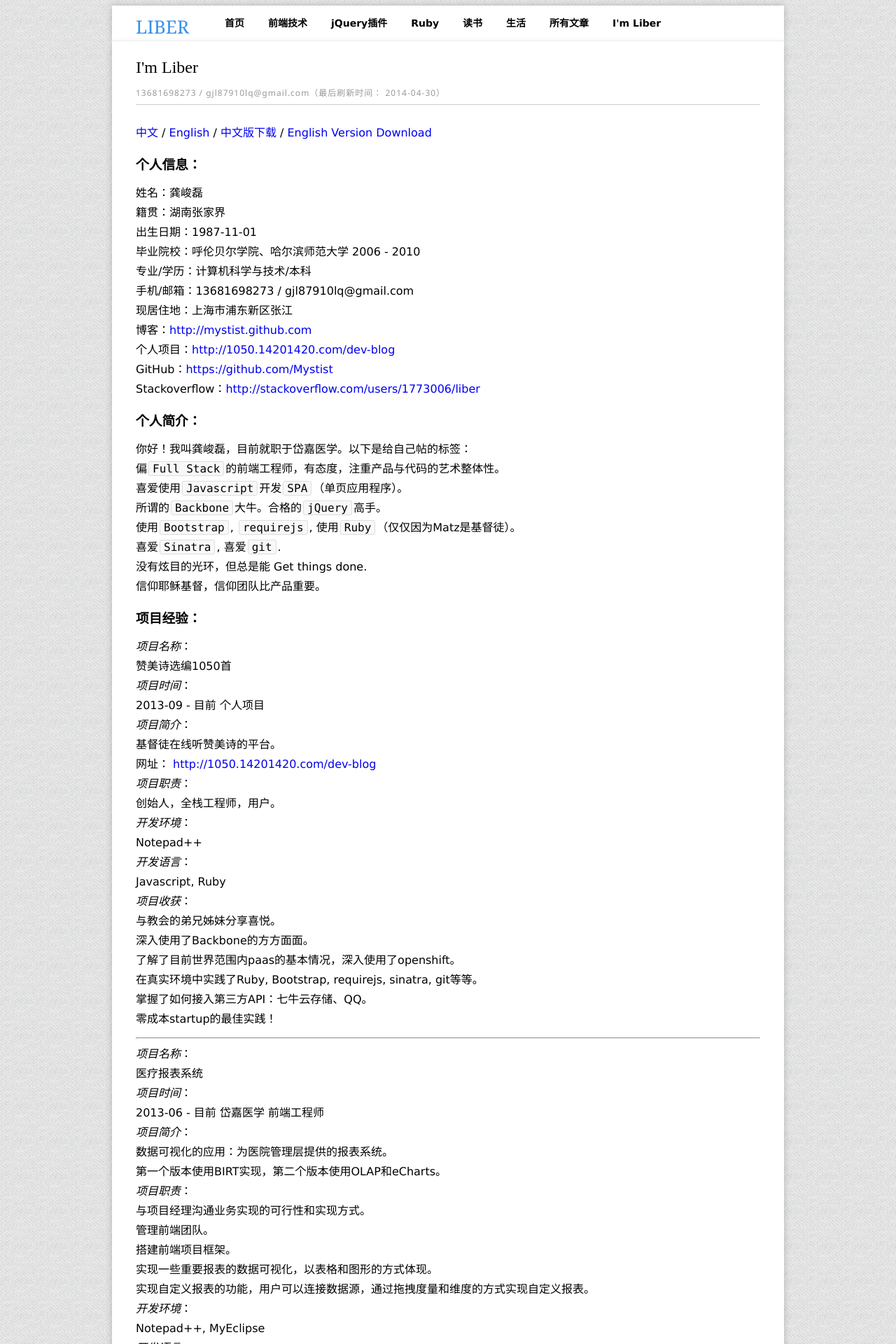
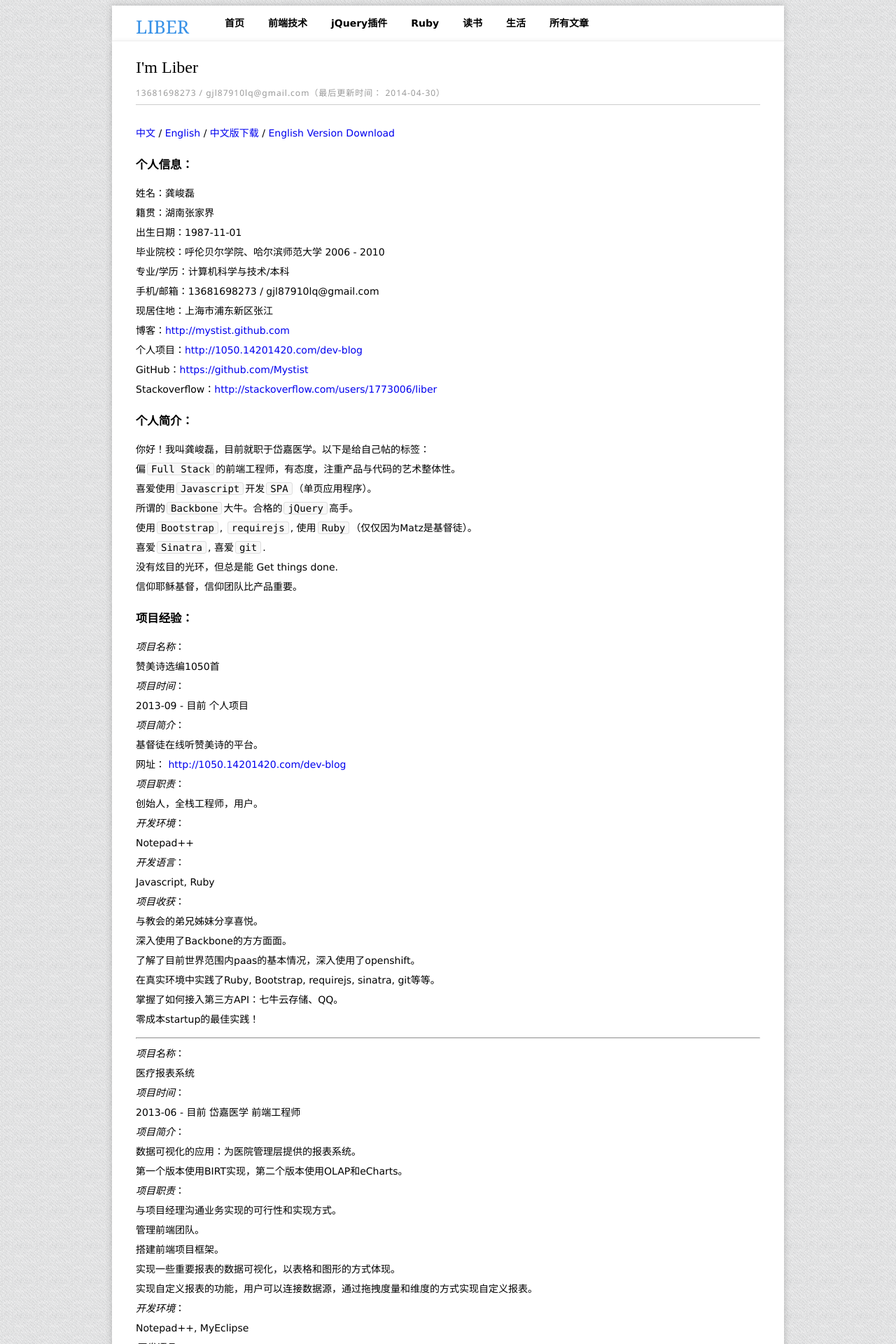
Before and after one commit to mystist/mystist.github.com, a Jekyll site: the page built from liber.md, in a window 1280 px wide. Shown: the top 1920 px of the page at 70% size. Built offline with Jekyll 4.4.1, drawn with Linux system fonts in a browser that asks for light colours; Markdown is read by kramdown in place of the engine named in the settings.

```diff
--- a/_config.yml
+++ b/_config.yml
@@ -1,4 +1,4 @@
-pygments: true
+highlighter: pygments
 markdown: redcarpet
 encoding: "utf-8"
 categories:
--- a/_layouts/template.html
+++ b/_layouts/template.html
@@ -25,7 +25,7 @@
           <li><a href="/reading.html"><span>读书</span></a></li>
           <li><a href="/life.html"><span>生活</span></a></li>
           <li><a href="/all.html"><span>所有文章</span></a></li>
-          <li><a href="/liber.html"><span>I'm Liber</span></a></li>
+          <!-- <li><a href="/liber.html"><span>I'm Liber</span></a></li> -->
         </ul>
       </div>
     </div>
--- a/css/template.css
+++ b/css/template.css
@@ -178,7 +178,7 @@ code {
 
 .main .main-wrapper .main-text {
 
-  font-size: 16px;
+  font-size: 14px;
   line-height: 28px;
   text-align: left;
 }
@@ -192,6 +192,7 @@ code {
 
   /* width: 840px; */
   height: 28px;
+  margin: 0 2em;
 }
 
 
--- a/liber.md
+++ b/liber.md
@@ -1,7 +1,7 @@
 ---
 layout: template
 title: I'm Liber
-text: 13681698273 / gjl87910lq@gmail.com（最后刷新时间： 2014-04-30）
+text: 13681698273 / gjl87910lq@gmail.com（最后更新时间： 2014-04-30）
 ---
 
 [中文](liber.html) / [English](liber_en.html) / [中文版下载](images/liber_cv.doc) / [English Version Download](images/liber_cv_en.doc)
```
Also changed, not shown: _posts/2014-08-05-1.md (added, +42 -0 lines).
